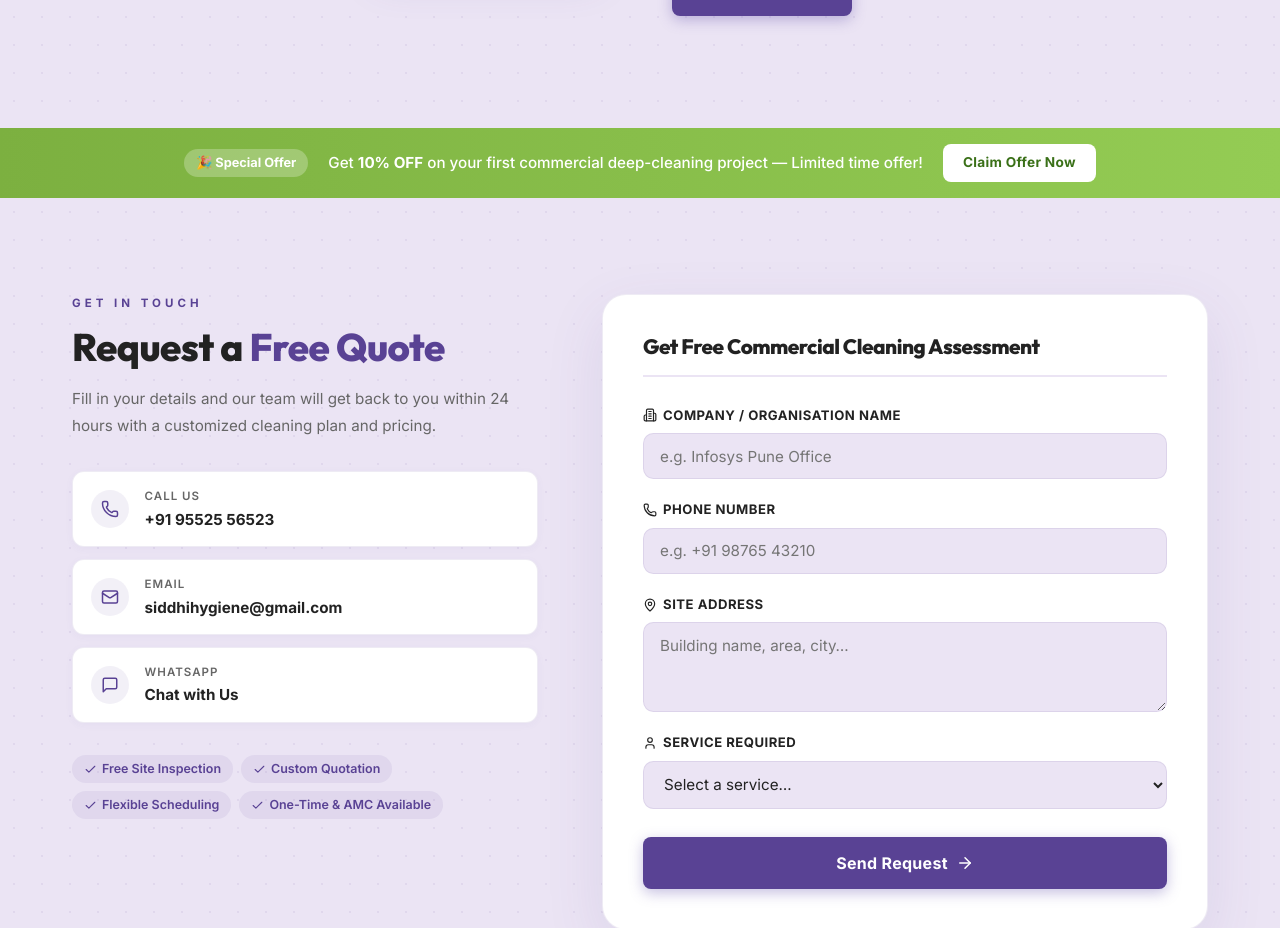
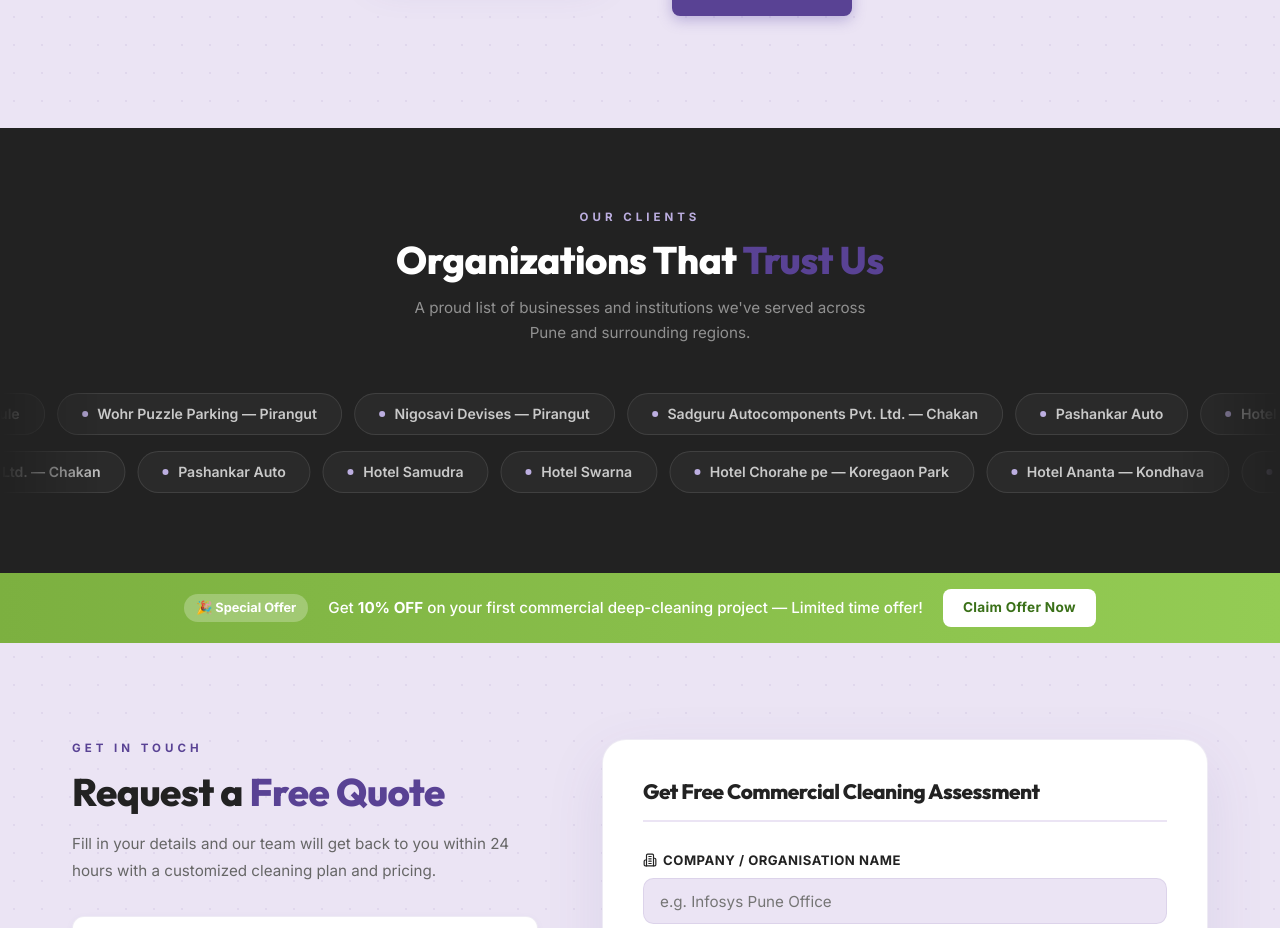
Before and after one commit to Abhxym/siddhi-hygiene, a React (Vite) app: page / in a window 1280 px wide. Shown: the part 9607-10535 px from the top of the page. Built offline with nearby package versions, Linux system fonts and the light colour scheme.

Commit message:
Add real client list as scrolling ticker section

```diff
--- a/src/components/ServiceArea/ServiceArea.jsx
+++ b/src/components/ServiceArea/ServiceArea.jsx
@@ -17,6 +17,32 @@
   { icon: <Warehouse size={18} />, label: 'Industrial Facilities' },
 ];
 
+const clients = [
+  'Union Bank',
+  'ILS Law College',
+  'PNG',
+  'Coca-Cola',
+  'Row House of Khasdar Supriya Sule',
+  'Wohr Puzzle Parking — Pirangut',
+  'Nigosavi Devises — Pirangut',
+  'Sadguru Autocomponents Pvt. Ltd. — Chakan',
+  'Pashankar Auto',
+  'Hotel Samudra',
+  'Hotel Swarna',
+  'Hotel Chorahe pe — Koregaon Park',
+  'Hotel Ananta — Kondhava',
+  'Hotel Top 5 — Bhugaon',
+  'Trisha Developers',
+  'Ranjekar Developers',
+  'Sharada Allinze',
+  'Siddhesh Developers',
+  'Kumar Developers',
+  'SV Infra',
+  'Impact Building Solutions',
+  'Paradigm',
+  'Decko Floor Pvt. Ltd.',
+];
+
 const containerVariants = {
   hidden: {},
   visible: { transition: { staggerChildren: 0.07 } },
@@ -28,11 +54,13 @@
 };
 
 const ServiceArea = () => (
+  <>
+    {/* ── Trusted By Section ── */}
     <section className={styles.section} id="service-areas">
       <div className="container">
         <div className={styles.inner}>
 
-        {/* ── LEFT: Image Collage ── */}
+          {/* LEFT: Image Collage */}
           <motion.div
             className={styles.imageSide}
             initial={{ opacity: 0, x: -40 }}
@@ -40,26 +68,21 @@
             viewport={{ once: true }}
             transition={{ duration: 0.6, ease: 'easeOut' }}
           >
-          {/* Flat grid — first child spans both rows via CSS */}
             <div className={styles.imageGrid}>
-            {/* Tall left image — spans both rows */}
               <div className={styles.imgBox}>
                 <img src="/gallery/work4.png" alt="High-rise facade cleaning" />
                 <div className={styles.imgOverlay} />
               </div>
-            {/* Top-right */}
               <div className={styles.imgBox}>
                 <img src="/gallery/work6.jpg" alt="Office deep cleaning" />
                 <div className={styles.imgOverlay} />
               </div>
-            {/* Bottom-right */}
               <div className={styles.imgBox}>
                 <img src="/gallery/work10.jpg" alt="Industrial cleaning" />
                 <div className={styles.imgOverlay} />
               </div>
             </div>
 
-          {/* Floating badge */}
             <motion.div
               className={styles.badge}
               initial={{ opacity: 0, scale: 0.8 }}
@@ -72,7 +95,7 @@
             </motion.div>
           </motion.div>
 
-        {/* ── RIGHT: Text & Org List ── */}
+          {/* RIGHT: Text & Org List */}
           <motion.div
             className={styles.textSide}
             initial={{ opacity: 0, x: 40 }}
@@ -111,6 +134,52 @@
         </div>
       </div>
     </section>
+
+    {/* ── Our Clients Ticker ── */}
+    <section className={styles.clientsSection} id="our-clients">
+      <div className="container">
+        <motion.div
+          className={styles.clientsHeader}
+          initial={{ opacity: 0, y: 20 }}
+          whileInView={{ opacity: 1, y: 0 }}
+          viewport={{ once: true }}
+          transition={{ duration: 0.5 }}
+        >
+          <p className={styles.clientsEyebrow}>OUR CLIENTS</p>
+          <h2 className={styles.clientsTitle}>
+            Organizations That <span className={styles.accent}>Trust Us</span>
+          </h2>
+          <p className={styles.clientsSub}>
+            A proud list of businesses and institutions we've served across Pune and surrounding regions.
+          </p>
+        </motion.div>
+      </div>
+
+      {/* Infinite scrolling ticker — row 1 (left to right) */}
+      <div className={styles.tickerWrap}>
+        <div className={styles.tickerTrack}>
+          {[...clients, ...clients].map((c, i) => (
+            <span key={i} className={styles.tickerItem}>
+              <span className={styles.tickerDot} />
+              {c}
+            </span>
+          ))}
+        </div>
+      </div>
+
+      {/* Infinite scrolling ticker — row 2 (right to left) */}
+      <div className={styles.tickerWrap}>
+        <div className={`${styles.tickerTrack} ${styles.tickerReverse}`}>
+          {[...clients.slice(12), ...clients.slice(0, 12), ...clients.slice(12), ...clients.slice(0, 12)].map((c, i) => (
+            <span key={i} className={styles.tickerItem}>
+              <span className={styles.tickerDot} />
+              {c}
+            </span>
+          ))}
+        </div>
+      </div>
+    </section>
+  </>
 );
 
 export default ServiceArea;
--- a/src/components/ServiceArea/ServiceArea.module.css
+++ b/src/components/ServiceArea/ServiceArea.module.css
@@ -212,3 +212,113 @@
   .orgGrid { grid-template-columns: 1fr; }
   .section { padding: 5rem 0; }
 }
+
+/* ── Our Clients Section ── */
+.clientsSection {
+  background: var(--color-text-dark);
+  padding: 5rem 0 4rem;
+  overflow: hidden;
+  position: relative;
+}
+
+.clientsHeader {
+  text-align: center;
+  margin-bottom: 3rem;
+}
+
+.clientsEyebrow {
+  display: block;
+  font-size: 0.72rem;
+  font-weight: 700;
+  letter-spacing: 4px;
+  color: var(--color-secondary);
+  text-transform: uppercase;
+  margin-bottom: 0.75rem;
+}
+
+.clientsTitle {
+  font-size: 2.4rem;
+  font-weight: 800;
+  color: var(--color-white);
+  letter-spacing: -0.5px;
+  margin-bottom: 0.75rem;
+}
+
+.clientsSub {
+  font-size: 0.95rem;
+  color: rgba(255,255,255,0.5);
+  max-width: 480px;
+  margin: 0 auto;
+  line-height: 1.65;
+}
+
+/* ── Ticker ── */
+.tickerWrap {
+  width: 100%;
+  overflow: hidden;
+  margin-bottom: 1rem;
+  -webkit-mask-image: linear-gradient(to right, transparent 0%, black 8%, black 92%, transparent 100%);
+  mask-image: linear-gradient(to right, transparent 0%, black 8%, black 92%, transparent 100%);
+}
+
+.tickerTrack {
+  display: flex;
+  width: max-content;
+  animation: tickerLeft 40s linear infinite;
+  gap: 0;
+}
+
+.tickerTrack:hover {
+  animation-play-state: paused;
+}
+
+.tickerReverse {
+  animation: tickerRight 35s linear infinite;
+}
+
+.tickerItem {
+  display: inline-flex;
+  align-items: center;
+  gap: 0.6rem;
+  white-space: nowrap;
+  padding: 0.55rem 1.5rem;
+  font-size: 0.88rem;
+  font-weight: 600;
+  color: rgba(255,255,255,0.75);
+  border: 1px solid rgba(255,255,255,0.1);
+  border-radius: 100px;
+  margin-right: 0.75rem;
+  background: rgba(255,255,255,0.04);
+  transition: all 0.25s;
+  cursor: default;
+}
+
+.tickerItem:hover {
+  color: var(--color-white);
+  background: rgba(89,66,148,0.35);
+  border-color: var(--color-primary);
+}
+
+.tickerDot {
+  display: inline-block;
+  width: 6px;
+  height: 6px;
+  border-radius: 50%;
+  background: var(--color-secondary);
+  flex-shrink: 0;
+}
+
+@keyframes tickerLeft {
+  0%   { transform: translateX(0); }
+  100% { transform: translateX(-50%); }
+}
+
+@keyframes tickerRight {
+  0%   { transform: translateX(-50%); }
+  100% { transform: translateX(0); }
+}
+
+@media (max-width: 640px) {
+  .clientsTitle { font-size: 1.85rem; }
+  .clientsSection { padding: 4rem 0 3rem; }
+}
```
Lines whose indentation alone changed are shown as unchanged.
